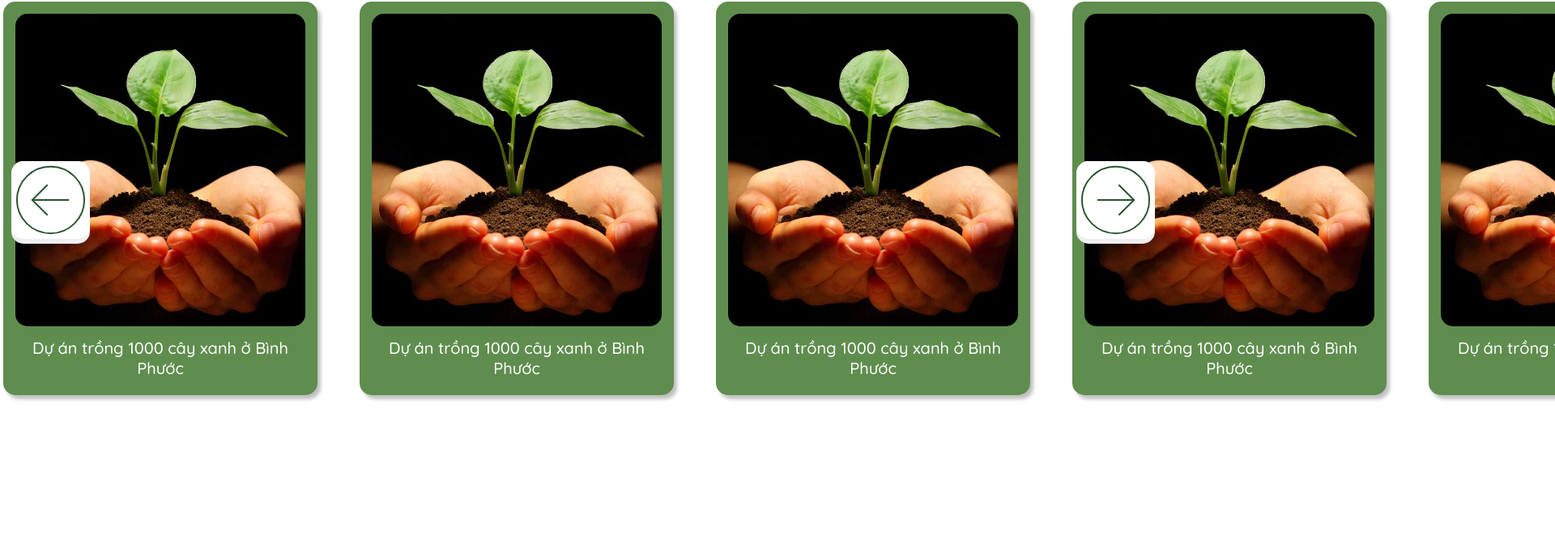
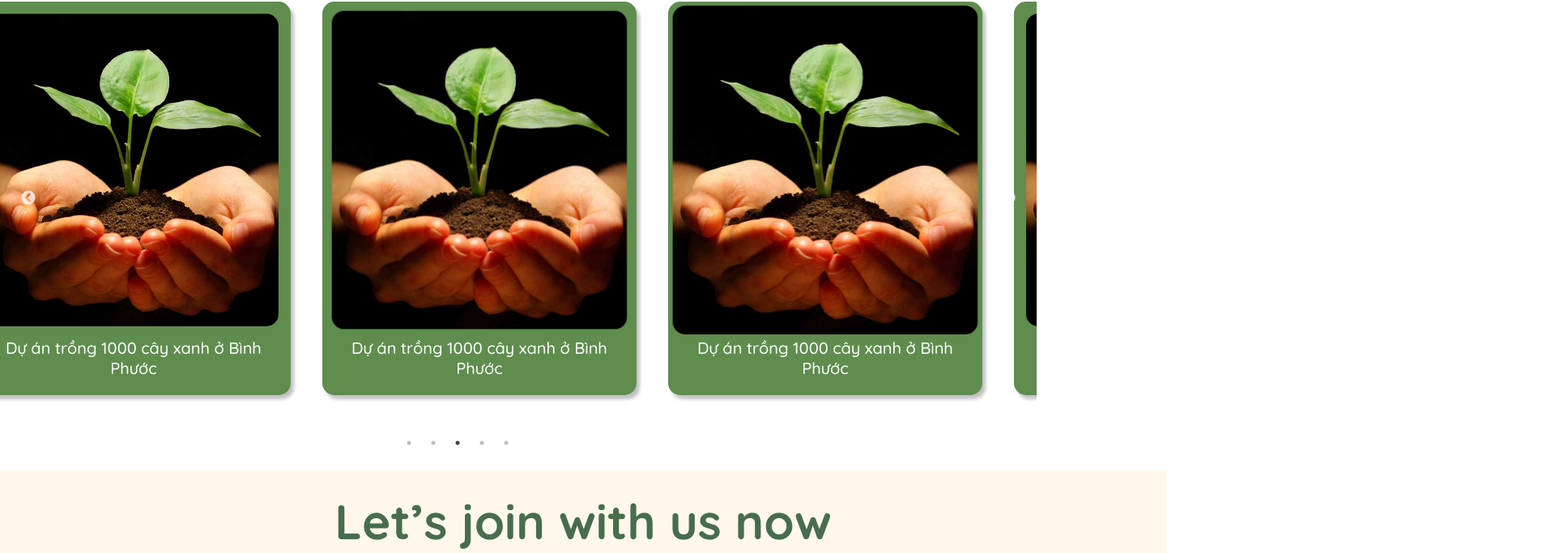
Before and after one commit to Trinhhayoo/DonateTreeSmallProject, a React (Create React App) app: page / in a window 1280 px wide. Shown: the part 3693-4376 px from the top of the page at 81% size, 1920 px wide, since content can reach past the window. Built offline with nearby package versions, Linux system fonts and the light colour scheme.

Commit message:
update Projects stage

```diff
--- a/package.json
+++ b/package.json
@@ -16,9 +16,12 @@
     "process": "^0.11.10",
     "react": "^18.2.0",
     "react-dom": "^18.2.0",
+    "react-icons": "^4.9.0",
     "react-router-dom": "^6.11.2",
     "react-scripts": "5.0.1",
+    "react-slick": "^0.29.0",
     "sass": "^1.62.1",
+    "slick-carousel": "^1.8.1",
     "stream-browserify": "^3.0.0",
     "styled-components": "^5.3.10",
     "util": "^0.12.5",
--- a/src/components/GlobalStyles/GlobalStyles.scss
+++ b/src/components/GlobalStyles/GlobalStyles.scss
@@ -65,3 +65,26 @@ body {
     opacity: 0.99;
     background-color: #ccc;
 }
+.slick-prev {
+    left: 25px;
+    z-index: 100;
+}
+.slick-next {
+    right: 25px;
+}
+.slick-dots {
+    width: 50%;
+}
+.center .slick-center img {
+    transform: scale(1.2);
+    transition: all 1000ms ease-in-out;
+    margin-left: auto;
+    margin-right: auto;
+z-index: 100;
+}
+.center .project_item {
+    transition: transform 0.5s;
+}
+.slick-slide.slick-center img {
+    transform: scale(1.1);
+}
--- a/src/components/Layout/DefaultLayout/Footer/Footer.css
+++ b/src/components/Layout/DefaultLayout/Footer/Footer.css
@@ -153,7 +153,9 @@
        background-color: white ;
        width: 90%;
        bottom: 50px;
-       margin-left:50px;
+      left: 50%;
+      transform: translate(-50%, -50%);
+       text-align: center;
 
     }
     .bottom-line{
--- a/src/components/Layout/DefaultLayout/Projects/Project.jsx
+++ b/src/components/Layout/DefaultLayout/Projects/Project.jsx
@@ -1,37 +1,129 @@
-import React, { useState, useRef, useEffect } from 'react';
+
 import styles from './Projects.module.scss';
 import classNames from 'classnames/bind';
 import logo from '../../../../svg/2xlogo.svg';
-import projectItem from '../../../../image/plant_offer.jpg'; //
+import projectItem from '../../../../image/plant_offer.jpg';
 // import { FontAwesomeIcon } from '@fortawesome/react-fontawesome';
 import arrow from './arrow.svg';
+import React, { useState } from 'react';
+import Slider from 'react-slick';
+import 'slick-carousel/slick/slick.css';
+import 'slick-carousel/slick/slick-theme.css';
+import { dataDigitalBestSeller } from './data';
+import {BsArrowLeft, BsArrowRight} from 'react-icons/bs';
+
 // import { faCircleArrowLeft, faCircleArrowRight } from '@fortawesome/free-solid-svg-icons';
 const cx = classNames.bind(styles);
 
+// const Projects = () => {
+//     const [xPos, setXpos] = useState(358);
+//     const transformValue = 'translateX(' + xPos + 'px)';
+//     console.log(transformValue);
+//     const [slide, setSlide] = useState({ transform: transformValue });
+
+//     const onClick = (direction) => {
+//         setXpos((prevXPos) =>
+//             direction === 'right' && prevXPos === -358
+//                 ? 358
+//                 : direction === 'left' && prevXPos === 358
+//                 ? -358
+//                 : direction === 'left'
+//                 ? prevXPos + 358
+//                 : prevXPos - 358,
+//         );
+
+//         // setXpos((prevXPos) => (direction === 'left' ? prevXPos + 358 : prevXPos - 358));
+//     };
+//     React.useEffect(() => {
+//         setSlide({ transform: transformValue });
+//     }, [transformValue]);
+//     return (
+//         <div className={cx('wrapper')}>
+//             <div className={cx('header')}>
+//                 <div className={cx('logo', 'logo-revert')}>
+//                     <img className={cx('logo-img')} src={logo} alt="" style={{ fill: 'rgb(164, 190, 12' }} />
+//                 </div>
+//                 <h2 className={cx('title-session', 'title')}>Projects</h2>
+//                 <div className={cx('logo')}>
+//                     <img src={logo} alt="" className={cx('logo-img')} style={{ color: ' #a4be7b' }} />
+//                 </div>
+//             </div>
+//             <div className={cx('project')}>
+//                 <button className={cx('btn-arrow', 'btn-arrow-left')} onClick={() => onClick('left')}>
+//                     {/* <FontAwesomeIcon className={cx('arrow')} icon={faCircleArrowLeft} /> */}
+//                     <img src={arrow} alt="" className={cx('arrow', 'arrow-left')} />
+//                 </button>
+//                 <button className={cx('btn-arrow', 'btn-arrow-right')} onClick={() => onClick('right')}>
+//                     {/* <FontAwesomeIcon className={cx('arrow')} icon={faCircleArrowRight} /> */}
+//                     <img
+//                         src={arrow}
+//                         alt=""
+//                         className={cx('arrow', 'arrow-right')}
+//                         style={{ transform: 'matrix(-1, 0, 0, 1, 0, 0)' }}
+//                     />
+//                 </button>
+//                 <div
+//                     className={cx('project_list')}
+//                     style={{ transform: transformValue, transition: 'transform 250ms ease-in-out' }}
+//                 >
+//                     <div className={cx('project_item')}>
+//                         <div className={cx('project-img-wrapper')}>
+//                             <img src={projectItem} alt="" className={cx('project-img')} />
+//                         </div>
+//                         <h6 className={cx('project-title')}>Dự án trồng 1000 cây xanh ở Bình Phước</h6>
+//                     </div>
+//                     <div className={cx('project_item')}>
+//                         <div className={cx('project-img-wrapper')}>
+//                             <img src={projectItem} alt="" className={cx('project-img')} />
+//                         </div>
+//                         <h6 className={cx('project-title')}>Dự án trồng 1000 cây xanh ở Bình Phước</h6>
+//                     </div>
+//                     <div className={cx('project_item')}>
+//                         <div className={cx('project-img-wrapper')}>
+//                             <img src={projectItem} alt="" className={cx('project-img')} />
+//                         </div>
+//                         <h6 className={cx('project-title')}>Dự án trồng 1000 cây xanh ở Bình Phước</h6>
+//                     </div>
+//                     <div className={cx('project_item')}>
+//                         <div className={cx('project-img-wrapper')}>
+//                             <img src={projectItem} alt="" className={cx('project-img')} />
+//                         </div>
+//                         <h6 className={cx('project-title')}>Dự án trồng 1000 cây xanh ở Bình Phước</h6>
+//                     </div>
+//                     <div className={cx('project_item')}>
+//                         <div className={cx('project-img-wrapper')}>
+//                             <img src={projectItem} alt="" className={cx('project-img')} />
+//                         </div>
+//                         <h6 className={cx('project-title')}>Dự án trồng 1000 cây xanh ở Bình Phước</h6>
+//                     </div>
+//                 </div>
+//             </div>
+//         </div>
+//     );
+// };
+
+
+const images = [projectItem, projectItem, projectItem, projectItem,projectItem,projectItem];
+
+
+
 const Projects = () => {
-    const [xPos, setXpos] = useState(358);
-    const transformValue = 'translateX(' + xPos + 'px)';
-    console.log(transformValue);
-    const [slide, setSlide] = useState({ transform: transformValue });
 
-    const onClick = (direction) => {
-        setXpos((prevXPos) =>
-            direction === 'right' && prevXPos === -358
-                ? 358
-                : direction === 'left' && prevXPos === 358
-                ? -358
-                : direction === 'left'
-                ? prevXPos + 358
-                : prevXPos - 358,
-        );
-
-        // setXpos((prevXPos) => (direction === 'left' ? prevXPos + 358 : prevXPos - 358));
+    const settings = {
+      className: "center",
+      dots: true,
+      centerMode: true,
+      centerPadding: 0,
+      infinite: true,
+      slidesToShow: 3,
+      slidesToScroll: 1,
+      autoplay: true,
+      speed: 3000,
+      autoplaySpeed: 3000,
+      cssEase: "linear"
     };
-    React.useEffect(() => {
-        setSlide({ transform: transformValue });
-    }, [transformValue]);
     return (
-        <div className={cx('wrapper')}>
+      <div>
         <div className={cx('header')}>
                 <div className={cx('logo', 'logo-revert')}>
                     <img className={cx('logo-img')} src={logo} alt="" style={{ fill: 'rgb(164, 190, 12' }} />
@@ -41,23 +133,13 @@ const Projects = () => {
                     <img src={logo} alt="" className={cx('logo-img')} style={{ color: ' #a4be7b' }} />
                 </div>
             </div>
-            <div className={cx('project')}>
-                <button className={cx('btn-arrow', 'btn-arrow-left')} onClick={() => onClick('left')}>
-                    {/* <FontAwesomeIcon className={cx('arrow')} icon={faCircleArrowLeft} /> */}
-                    <img src={arrow} alt="" className={cx('arrow', 'arrow-left')} />
-                </button>
-                <button className={cx('btn-arrow', 'btn-arrow-right')} onClick={() => onClick('right')}>
-                    {/* <FontAwesomeIcon className={cx('arrow')} icon={faCircleArrowRight} /> */}
-                    <img
-                        src={arrow}
-                        alt=""
-                        className={cx('arrow', 'arrow-right')}
-                        style={{ transform: 'matrix(-1, 0, 0, 1, 0, 0)' }}
-                    />
-                </button>
+        <Slider {...settings}>
+
+
+        {dataDigitalBestSeller.map((item) => (
           <div
           className={cx('project_list')}
-                    style={{ transform: transformValue, transition: 'transform 250ms ease-in-out' }}
+
       >
           <div className={cx('project_item')}>
               <div className={cx('project-img-wrapper')}>
@@ -65,33 +147,17 @@ const Projects = () => {
               </div>
               <h6 className={cx('project-title')}>Dự án trồng 1000 cây xanh ở Bình Phước</h6>
           </div>
-                    <div className={cx('project_item')}>
-                        <div className={cx('project-img-wrapper')}>
-                            <img src={projectItem} alt="" className={cx('project-img')} />
+
+
+
+
       </div>
-                        <h6 className={cx('project-title')}>Dự án trồng 1000 cây xanh ở Bình Phước</h6>
-                    </div>
-                    <div className={cx('project_item')}>
-                        <div className={cx('project-img-wrapper')}>
-                            <img src={projectItem} alt="" className={cx('project-img')} />
-                        </div>
-                        <h6 className={cx('project-title')}>Dự án trồng 1000 cây xanh ở Bình Phước</h6>
-                    </div>
-                    <div className={cx('project_item')}>
-                        <div className={cx('project-img-wrapper')}>
-                            <img src={projectItem} alt="" className={cx('project-img')} />
-                        </div>
-                        <h6 className={cx('project-title')}>Dự án trồng 1000 cây xanh ở Bình Phước</h6>
-                    </div>
-                    <div className={cx('project_item')}>
-                        <div className={cx('project-img-wrapper')}>
-                            <img src={projectItem} alt="" className={cx('project-img')} />
-                        </div>
-                        <h6 className={cx('project-title')}>Dự án trồng 1000 cây xanh ở Bình Phước</h6>
-                    </div>
-                </div>
-            </div>
+        ))}
+
+        </Slider>
       </div>
     );
-};
+  }
+
+
 export default Projects;
--- a/src/components/Layout/DefaultLayout/Projects/Projects.module.scss
+++ b/src/components/Layout/DefaultLayout/Projects/Projects.module.scss
@@ -1,3 +1,6 @@
+@import "~slick-carousel/slick/slick.css";
+@import "~slick-carousel/slick/slick-theme.css";
+
 .wrapper {
     width: 1440px;
     height: 792px;
@@ -97,6 +100,7 @@
     align-self: stretch;
     object-fit: cover;
     border-radius: 15px;
+    transition: transform 1s;
 }
 
 .project-title {
@@ -117,3 +121,9 @@
     .project_item {
     }
 }
+.project-img:hover {
+    transform: translateZ(20px);
+}
+.project_list {
+    perspective: 100%;
+}
--- /dev/null
+++ b/src/components/Layout/DefaultLayout/Projects/data.jsx
@@ -0,0 +1,38 @@
+export const dataDigitalBestSeller = [
+    {
+      id: 1,
+      title: 'Dự án trồng 1000 cây xanh ở Bình Phước',
+
+      linkImg:
+        '../../../../image/plant_offer.jpg',
+    },
+    {
+        id: 2,
+        title: 'Dự án trồng 1000 cây xanh ở Bình Phước',
+
+        linkImg:
+          '../../../../image/plant_offer.jpg',
+      },
+    {
+        id: 3,
+        title: 'Dự án trồng 1000 cây xanh ở Bình Phước',
+
+        linkImg:
+          '../../../../image/plant_offer.jpg',
+      },
+      {
+        id: 4,
+        title: 'Dự án trồng 1000 cây xanh ở Bình Phước',
+
+        linkImg:
+          '../../../../image/plant_offer.jpg',
+      },
+      {
+        id: 5,
+        title: 'Dự án trồng 1000 cây xanh ở Bình Phước',
+
+        linkImg:
+          '../../../../image/plant_offer.jpg',
+      },
+
+  ];
```
Also changed, not shown: 2 other files (tests, documents, lock files or other folders). Lines whose indentation alone changed are shown as unchanged.
